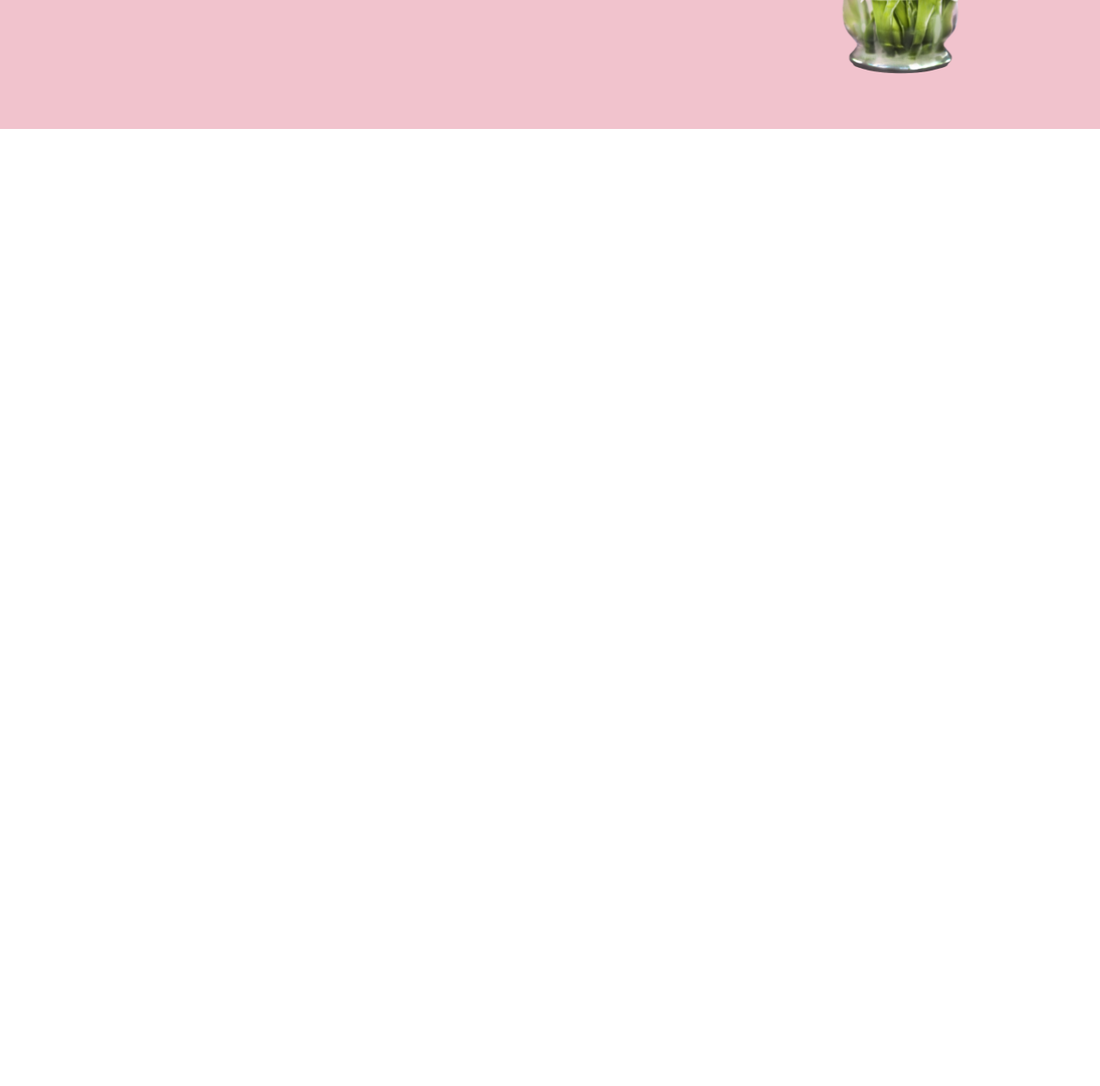
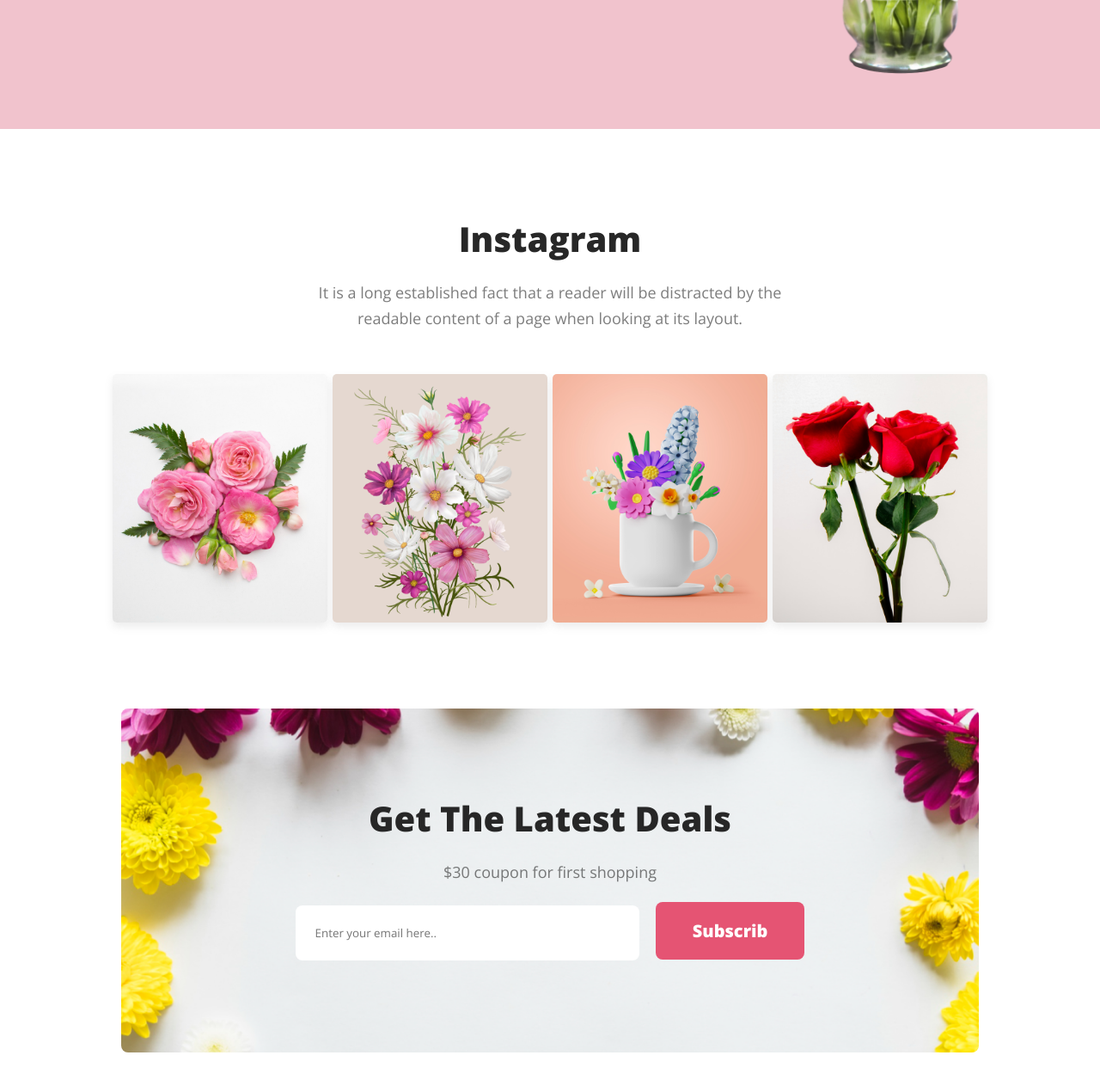
Before and after one commit to coderrahim/flower-shop-assignment, a plain HTML site: page index.html in a window 1280 px wide. Shown: the part 1173-2436 px from the top of the page at 86% size. Before the commit the page ends 1373 px from the top, so only its background shows below. Drawn offline with nearby package versions, Linux system fonts and the light colour scheme.

Commit message:
Gallary & Subscribe form Add

```diff
--- a/index.html
+++ b/index.html
@@ -20,7 +20,7 @@
                 <button class="btn" type="button">Shop Now</button>
             </div>
             <div class="right-side">
-                <img class="banner-img" src="/Flower Asset/pngwing 10.png" alt="">
+                <img class="banner-img" src="/img/pngwing 10.png" alt="">
             </div>
         </div>
     </header>
@@ -44,9 +44,33 @@
                     <button class="btn">Sign Up</button>
                 </div>
                 <div class="right-side">
-                    <img class="offer-img" src="/Flower Asset/pngwing 8.png" alt="Photo">
+                    <img class="offer-img" src="/img/pngwing 8.png" alt="Photo">
                 </div>
             </div>
+        </section>
+
+    <!-- Gallery Section -->
+        <section>
+            <div class="gallery-container">
+                <h2 class="title">Instagram</h2>
+                <p class="description">It is a long established fact that a reader will be distracted by the readable content of a page when looking at its layout.</p>
+            </div>
+            <div class="img-gallery">
+                <img src="/img/Flower 01.png" alt="Flower">
+                <img src="/img/Rectangle 4.png" alt="Flowers">
+                <img src="/img/Rectangle 5.png" alt="Flowers">
+                <img src="/img/Rectangle 6.png" alt="Flowers">
+            </div>
+            <div class="subscrib">
+                <div class="subscrib-content">
+                    <h2 class="title">Get The Latest Deals</h2>
+                    <p class="description">$30 coupon for first shopping</p>
+
+                    <form class="subscrib-form" action="#">
+                        <input type="email" name="email" id="email" placeholder="Enter your email here..">
+                        <label for="email"><button class="btn">Subscrib</button></label>
+                    </form>
+                </div>
         </section>
     </main>
 </body>
--- a/style.css
+++ b/style.css
@@ -40,6 +40,8 @@ section{
     line-height: 30px;
     margin-top: 20px;
     margin-bottom: 20px;
+    text-align: center;
+    width: 600px;
 }
 
 /* Header Section */
@@ -56,8 +58,11 @@ header{
 }
 .header-title{
     color: #272727;
-    font-size: 70px;
+    font-size: 60px;
     font-weight: 800;
+}
+.header-container .left-side > p{
+    text-align: left;
 }
 .banner-img{
     max-width: 500px;
@@ -85,3 +90,39 @@ header{
 .offer-img{
     width: 320px;
 }
+
+/* Image Gellery Section */
+.img-gallery{
+    display: flex;
+    justify-content: space-around;
+    max-width: 80%;
+    flex-wrap: wrap;
+}
+.img-gallery img{
+    width: 250px;
+    border-radius: 5px;
+    box-shadow: 0px 5px 10px rgba(128, 128, 128, 0.144);
+    margin-top: 30px;
+}
+
+.subscrib{
+    background: url(img/Rectangle\ 9.png);
+    background-position: center center;
+    background-repeat: no-repeat;
+    background-size: cover;
+    height: 400px;
+    margin-top: 100px;
+    max-width: 78%;
+    text-align: center;
+    border-radius: 8px;
+}
+.subscrib-content{
+    padding-top: 100px;
+}
+.subscrib-content input[type="email"]{
+    padding: 23px;
+    border: 0;
+    border-radius: 8px;
+    width: 400px;
+    margin-right: 15px;
+}
```
Also changed, not shown: img/Flower 01.png (renamed from Flower Asset/Flower 01.png), img/Group 57.png (renamed from Flower Asset/Group 57.png), img/Group 58.png (renamed from Flower Asset/Group 58.png), img/Group 59.png (renamed from Flower Asset/Group 59.png), img/Rectangle 4.png (renamed from Flower Asset/Rectangle 4.png), img/Rectangle 5.png (renamed from Flower Asset/Rectangle 5.png), img/Rectangle 6.png (renamed from Flower Asset/Rectangle 6.png), img/Rectangle 9.png (renamed from Flower Asset/Rectangle 9.png), img/pngwing 10.png (renamed from Flower Asset/pngwing 10.png), img/pngwing 5.png (renamed from Flower Asset/pngwing 5.png), img/pngwing 6.png (renamed from Flower Asset/pngwing 6.png), img/pngwing 7.png (renamed from Flower Asset/pngwing 7.png), img/pngwing 8.png (renamed from Flower Asset/pngwing 8.png).
